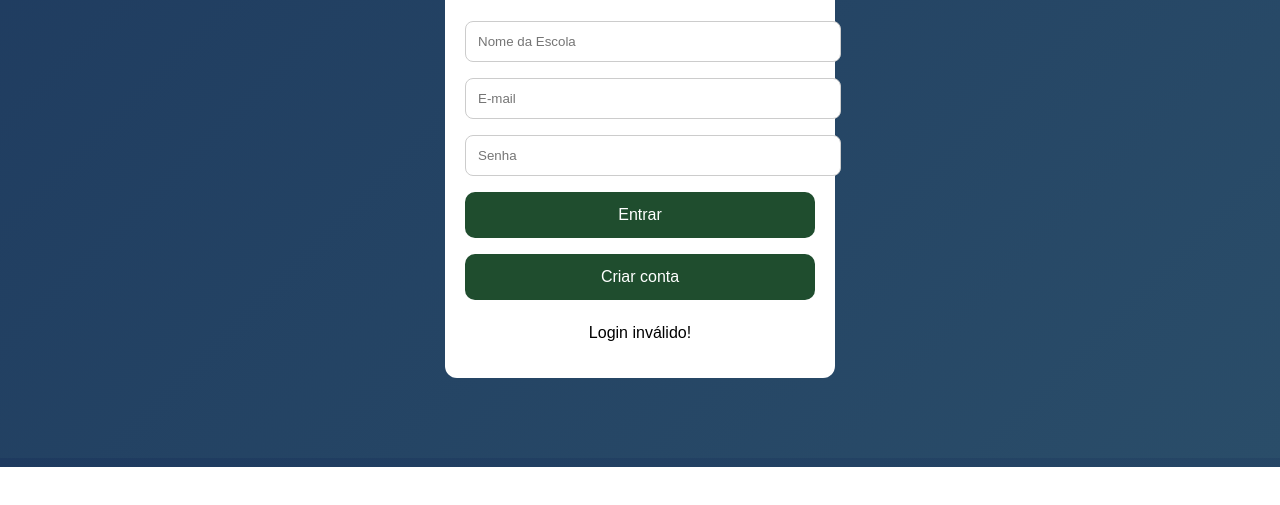
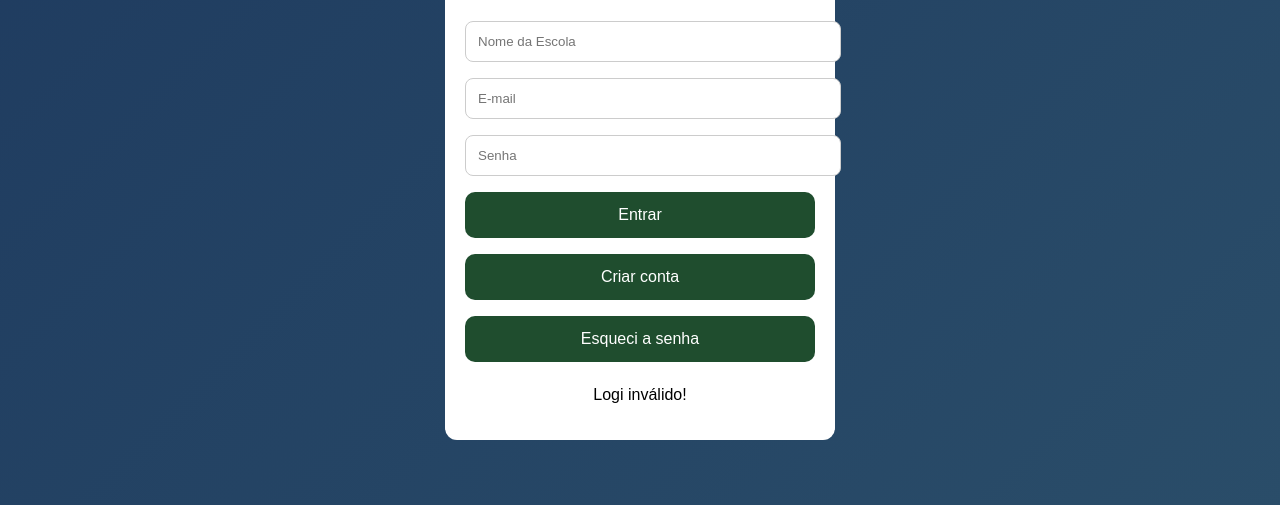
Before and after one commit to lukasalvess507-lab/merenda-escolar-backup, a plain HTML site: page login.html in a window 1280 px wide. Both pictures are taken after a click on the button "Entrar". Shown: the part 333-838 px from the top of the page. Before the commit the page ends 800 px from the top, so only its background shows below. Drawn offline with Linux system fonts and the light colour scheme.

Commit message:
Update login.html

```diff
--- a/login.html
+++ b/login.html
@@ -65,6 +65,7 @@ button{
 
     <button onclick="entrar()">Entrar</button>
     <button onclick="cadastrar()" class="secundario">Criar conta</button>
+    <button onclick="resetar()">Esqueci a senha</button>
 
     <p id="msg"></p>
 
@@ -121,7 +122,7 @@ function entrar(){
 
         window.location.href = "index.html";
     } else {
-        msg("Login inválido!");
+        msg("Logi inválido!");
     }
 }
 
@@ -129,6 +130,14 @@ function msg(texto){
     document.getElementById("msg").innerText = texto;
 }
 
+  function resetar(){
+    if(confirm("Deseja resetar o acesso? Você poderá criar a conta novamente.")){
+        localStorage.clear();
+        alert("Acesso resetado. Agora crie a conta novamente.");
+        location.reload();
+    }
+}
+
 </script>
 
 </body>
```
